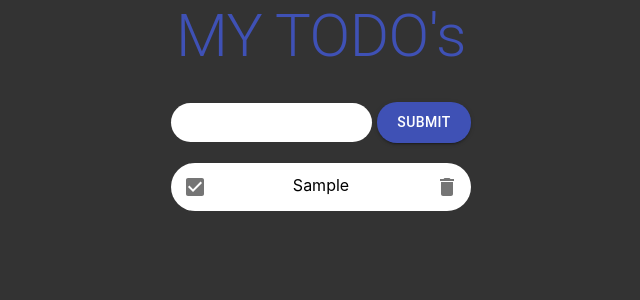
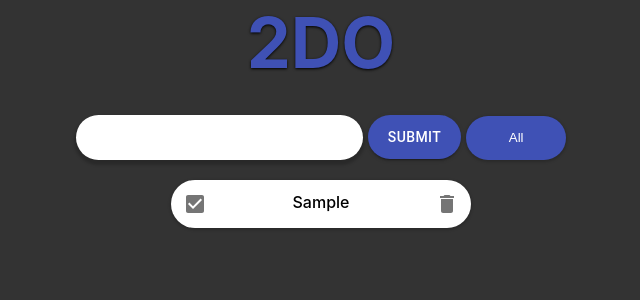
Before and after one commit to Nodarra/todo-mern, a React (Create React App) app: page / in a window 1280 px wide. Both pictures are taken after typing "Sample" into the empty fields and a click on the button "SUBMIT". Shown: the top 300 px of the page, without its empty margins (319-959 px from the left). Built offline with nearby package versions, Linux system fonts and the light colour scheme.

Commit message:
Added delete and complete function

```diff
--- a/package.json
+++ b/package.json
@@ -8,6 +8,7 @@
     "@testing-library/jest-dom": "^5.11.9",
     "@testing-library/react": "^11.2.5",
     "@testing-library/user-event": "^12.8.3",
+    "axios": "^0.21.1",
     "react": "^17.0.1",
     "react-dom": "^17.0.1",
     "react-scripts": "4.0.3",
--- a/src/App.js
+++ b/src/App.js
@@ -1,6 +1,5 @@
 import { useEffect, useState } from 'react';
 import './Styles/App.css';
-import Typography from '@material-ui/core/Typography';
 import Form from './components/Form';
 import TodoList from './components/TodoList';
 
@@ -15,13 +14,12 @@ function App() {
   }, [])
 
   useEffect(()=>{
+    const saveTodos = () => {
+      localStorage.setItem('todos', JSON.stringify(todos));
+    }
     saveTodos();
-    console.log(todos)
+    console.log(todos);
   }, [todos])
-
-  const saveTodos = () => {
-    localStorage.setItem('todos', JSON.stringify(todos));
-  }
 
   const getTodos = () => {
     if(localStorage.getItem('todos') === null){
@@ -34,7 +32,7 @@ function App() {
 
   return (
     <div className="app">
-      <Typography variant="h2" color="primary">MY TODO's</Typography>
+      <h1>2DO</h1>
       <Form
         todos={todos}
         setTodos={setTodos}
--- a/src/Styles/App.css
+++ b/src/Styles/App.css
@@ -8,3 +8,9 @@
   width: 100vw;
   height: 100vh;
 }
+
+h1 {
+  color: #3f51b5;
+  font-size: 70px;
+  text-shadow: 0px 1px 3px #000;
+}
--- a/src/Styles/Todo.css
+++ b/src/Styles/Todo.css
@@ -6,20 +6,23 @@
   border-radius: 30px;
   display: flex;
   justify-content: space-between;
+  box-shadow: 0 1px 3px 1px rgba(0, 0, 0, 20%);
 }
 
 .todo p {
-  padding: 12px
-}
-
-.checkbox:hover{
-  color: green;
+  padding: 12px;
+  font-weight: 500;
 }
 
 .delete:hover {
   color: red;
 }
 
-.completed {
-  color: green;
+.completed .checkbox {
+  color: green !important;
 }
+
+.completed p {
+  text-decoration: line-through;
+  color: gray;
+}
--- a/src/Styles/form.css
+++ b/src/Styles/form.css
@@ -1,17 +1,41 @@
 .form {
+  margin-top: 30px;
+  display: flex;
   justify-content: center !important;
-  margin-top: 30px;
+  align-items: center !important;
 }
 
 form .submit {
-  padding: 8px 20px;
+  padding: 10px 20px;
   margin-left: 5px;
-  border-radius: 20px;
+  margin-top: -5px;
+  border-radius: 30px;
 }
 
 form input {
-  padding: 12px;
+  padding: 11px;
+  font-size: 20px;
   outline: none;
   border: 0px;
-  border-radius: 20px;
+  border-radius: 30px;
+  box-shadow: 0 3px 3px 2px rgba(0, 0, 0, 20%);
 }
+
+.select-todo {
+  width: 100px;
+  height: 44px;
+  margin-left: 5px;
+  color: #fff;
+  background-color: #3f51b5;
+  cursor: pointer;
+  border-radius: 30px;
+  text-align-last: center;
+  appearance: none;
+  outline: none;
+  border: none;
+  box-shadow: 0 1px 3px 1px rgba(0, 0, 0, 20%);
+}
+
+.select-todo:hover{
+  background-color: #303f9f;
+}
--- a/src/components/Form.js
+++ b/src/components/Form.js
@@ -1,5 +1,9 @@
 import {
-  Button
+  Button,
+  NativeSelect,
+  Select,
+  FormControl,
+  MenuItem
 } from '@material-ui/core';
 import React from 'react'
 import '../Styles/Form.css'
@@ -11,9 +15,11 @@ function Form({todos, setTodos, inputText, setInputText}) {
 
   const submitHandler = (e) =>{
     e.preventDefault();
-    setTodos([
-      ...todos, {text: inputText, completed: false, id: Math.random() * 100}
-    ])
+    if(inputText != ''){
+      setTodos([
+        ...todos, {text: inputText, completed: false, id: Math.random() * 100}
+      ])
+    }
     setInputText('')
   }
 
@@ -21,7 +27,7 @@ function Form({todos, setTodos, inputText, setInputText}) {
   return (
     <div className="form">
       <form>
-        <input onChange={inputHandler} value={inputText}/>
+        <input onChange={inputHandler} value={inputText} required/>
         <Button
           className="submit"
           variant="contained"
@@ -30,6 +36,11 @@ function Form({todos, setTodos, inputText, setInputText}) {
           onClick={submitHandler}
         >Submit</Button>
       </form>
+      <select className="select-todo">
+        <option>All</option>
+        <option>Uncompleted</option>
+        <option>Completed</option>
+      </select>
     </div>
   )
 }
--- a/src/components/Todo.js
+++ b/src/components/Todo.js
@@ -21,8 +21,8 @@ const Todo = ({text, todo, setTodos, todos}) => {
   }
 
   return (
-    <div className="todo">
-      <IconButton className={`checkbox ${todo.completed ? "completed" : ''}`} onClick={todoComplete}>
+    <div className={`todo ${todo.completed ? "completed" : ''}`}>
+      <IconButton className="checkbox" onClick={todoComplete}>
         <CheckBoxIcon/>
       </IconButton>
       <p>{text}</p>
```
Also changed, not shown: 1 other file (tests, documents, lock files or other folders).
